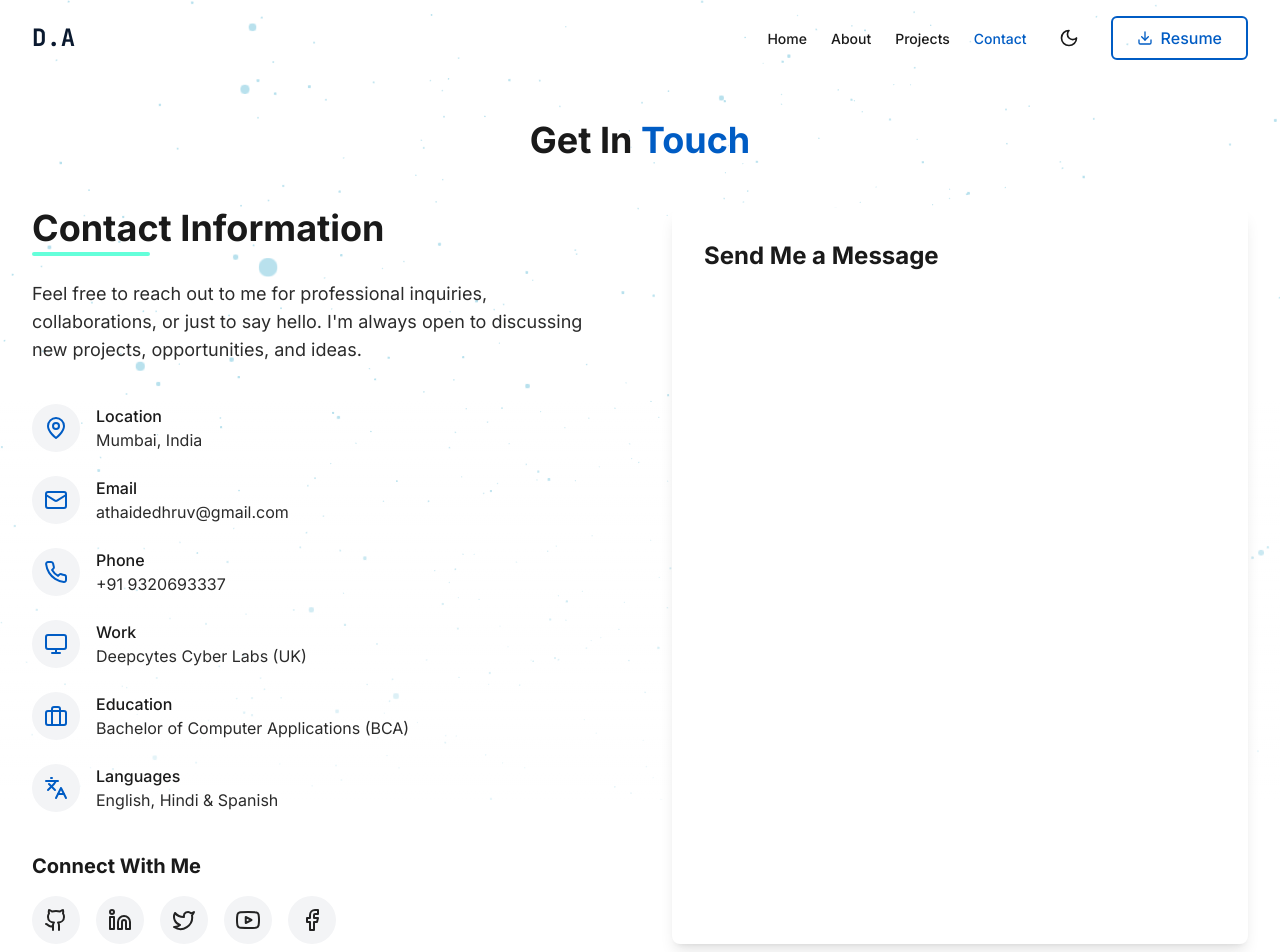
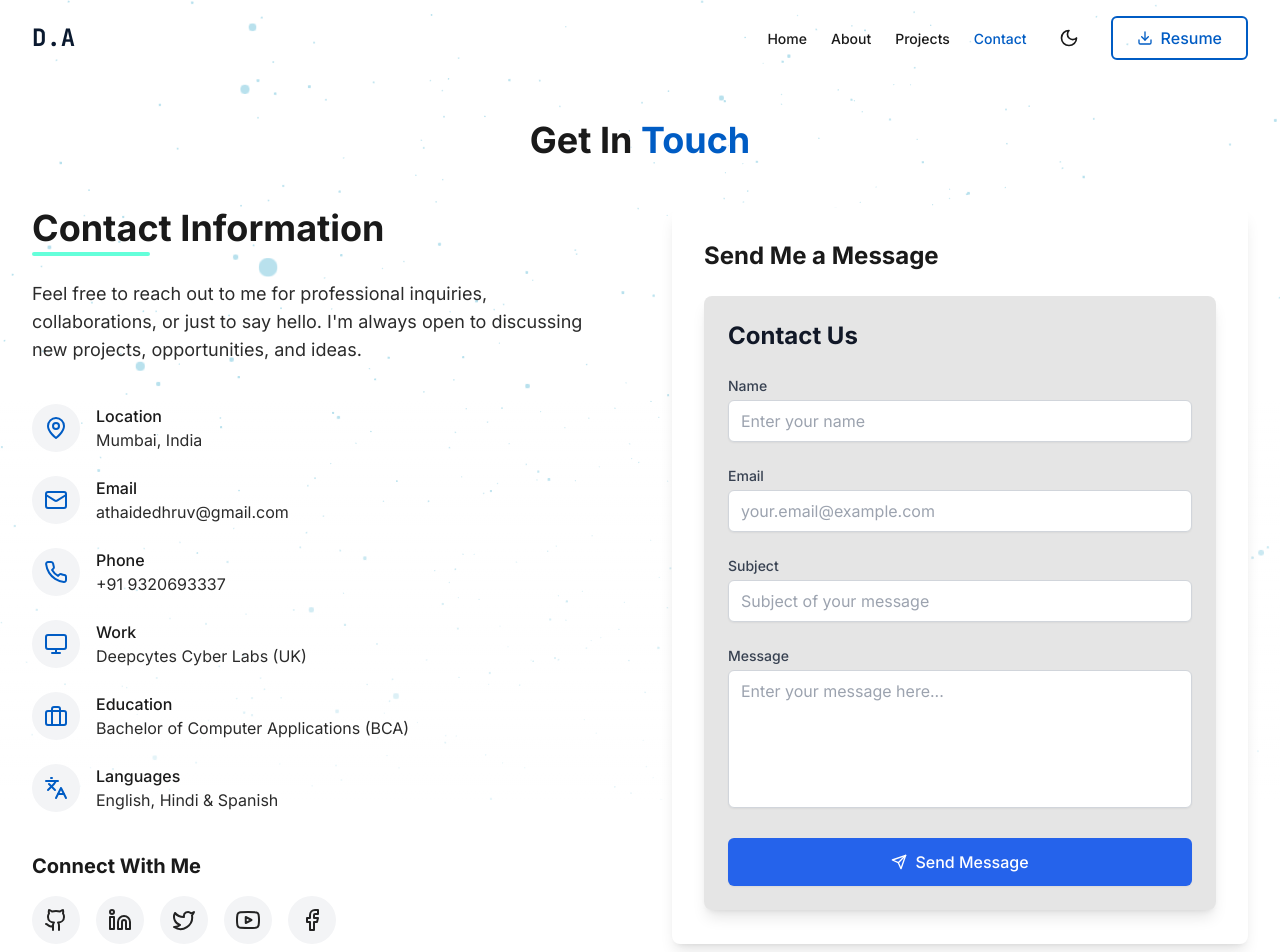
Before and after one commit to DhruvAthaide/PortfolioWebsite, a React (Vite) app: page /contact in a window 1280 px wide. Shown: the top 952 px of the page. Built offline with nearby package versions, Linux system fonts and the light colour scheme.

Commit message:
Updated ContactForm

```diff
--- a/src/components/ui/ContactForm.tsx
+++ b/src/components/ui/ContactForm.tsx
@@ -102,12 +102,25 @@ const ContactForm = () => {
       message: formData.message,
     });
 
+    // Fetch user's IP address
+    let ipAddress = 'Unknown';
+    try {
+      const response = await fetch('https://api.ipify.org?format=json');
+      const data = await response.json();
+      ipAddress = data.ip || 'Unknown';
+    } catch (error) {
+      console.error('Failed to fetch IP address:', error);
+    }
+
+    // Append IP address to the message
+    const messageWithIp = `${formData.message}\n\nUser IP Address: ${ipAddress}`;
+
     try {
       const result = await emailjs.send(serviceId, templateId, {
         user_name: formData.name,
         user_email: formData.email,
         subject: formData.subject,
-        message: formData.message,
+        message: messageWithIp,
       });
 
       console.log('EmailJS send result:', result);
--- a/src/pages/Contact.tsx
+++ b/src/pages/Contact.tsx
@@ -165,7 +165,7 @@ const Contact: React.FC = () => {
             className="bg-white dark:bg-dark-700 rounded-lg shadow-lg p-8"
           >
             <h2 className="text-2xl font-bold mb-6">Send Me a Message</h2>
-            {/* <ContactForm /> */}
+            <ContactForm />
           </motion.div>
         </div>
       </div>
```
